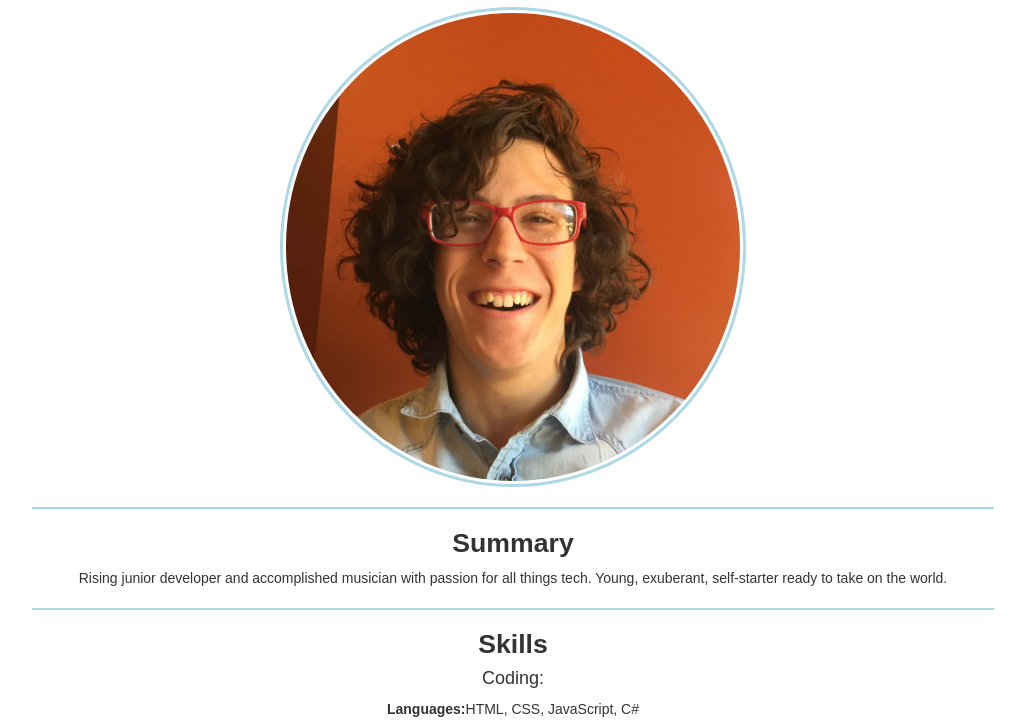
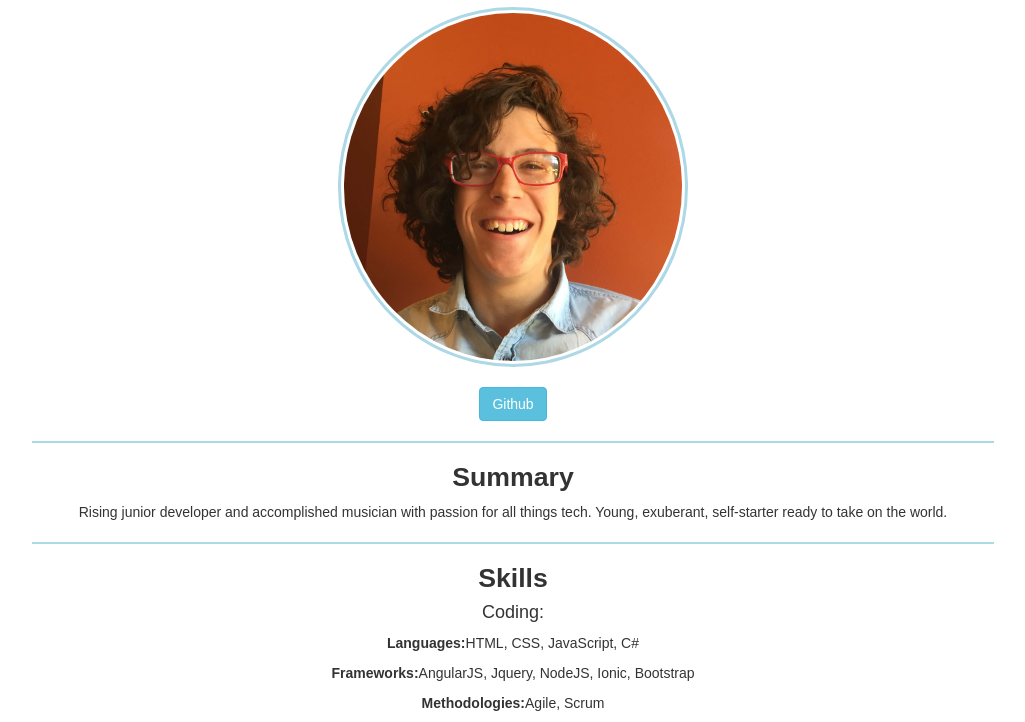
Before and after one commit to RiverMerrill/RiverMerrill.github.io, a website: page index.html in a window 1280 px wide. Shown: the part 73-795 px from the top of the page, without its empty margins (127-1152 px from the left). Drawn offline with nearby package versions, Linux system fonts and the light colour scheme.

Commit message:
updated infor

```diff
--- a/index.html
+++ b/index.html
@@ -1,26 +1,28 @@
 <html>
+
 <head>
     <meta charset="UTF-8">
     <meta name="viewport" content="width=device-width, initial-scale=1.0">
     <title>River Merrill</title>
-    <link rel="stylesheet" href="https://maxcdn.bootstrapcdn.com/bootstrap/3.3.6/css/bootstrap.min.css" integrity="sha384-1q8mTJOASx8j1Au+a5WDVnPi2lkFfwwEAa8hDDdjZlpLegxhjVME1fgjWPGmkzs7" crossorigin="anonymous">
+    <link rel="stylesheet" href="https://maxcdn.bootstrapcdn.com/bootstrap/3.3.6/css/bootstrap.min.css" integrity="sha384-1q8mTJOASx8j1Au+a5WDVnPi2lkFfwwEAa8hDDdjZlpLegxhjVME1fgjWPGmkzs7"
+    crossorigin="anonymous">
     <link rel="stylesheet" href="style.css" />
 </head>
+
 <body>
     <header>
         <br/>
         <div id="name">
             <h1 class="no-margin">River Merrill</h1>
         </div>
-		<img class="profile img-circle" src="profile_square.jpg"/>
+        <img class="profile img-circle" src="profile_square.jpg" /><br/><br/>
+        <a href="https://github.com/rivermerrill" class="btn btn-info">Github</a>
         <hr/>
-
     </header>
     <section>
         <h3 class="heading">Summary</h3>
-			<p>Rising junior developer and accomplished musician
-			   with passion for all things tech.  Young, exuberant,
-			   self-starter ready to take on the world.
+        <p>Rising junior developer and accomplished musician with passion for all things tech. Young, exuberant, self-starter
+            ready to take on the world.
 
         </p>
         <hr/>
@@ -64,8 +66,7 @@
         <div><b>Gemtek Pest Control - Boise, ID</b></div>
         <div>January 2014 - September 2014</div>
         <div><i>Assitant Marketing Director</i></div>
-		<p>Graphic design for web and flyers, printing,
-			 and general marketing
+        <p>Graphic design for web and flyers, printing, and general marketing
         </p>
 
         <div><b>7th Dimension - Emmett, ID</b></div>
@@ -117,4 +118,5 @@
     </section>
 
 </body>
+
 </html>
--- a/style.css
+++ b/style.css
@@ -20,7 +20,7 @@ body{
 	border: 2px dotted lightblue;
 }
 .profile{
-    height: 60%;
+    height: 45%;
     /*width: 18%;*/
 	padding: 3px;
 	border: 3px solid lightblue;
```
Lines whose indentation alone changed are shown as unchanged.
